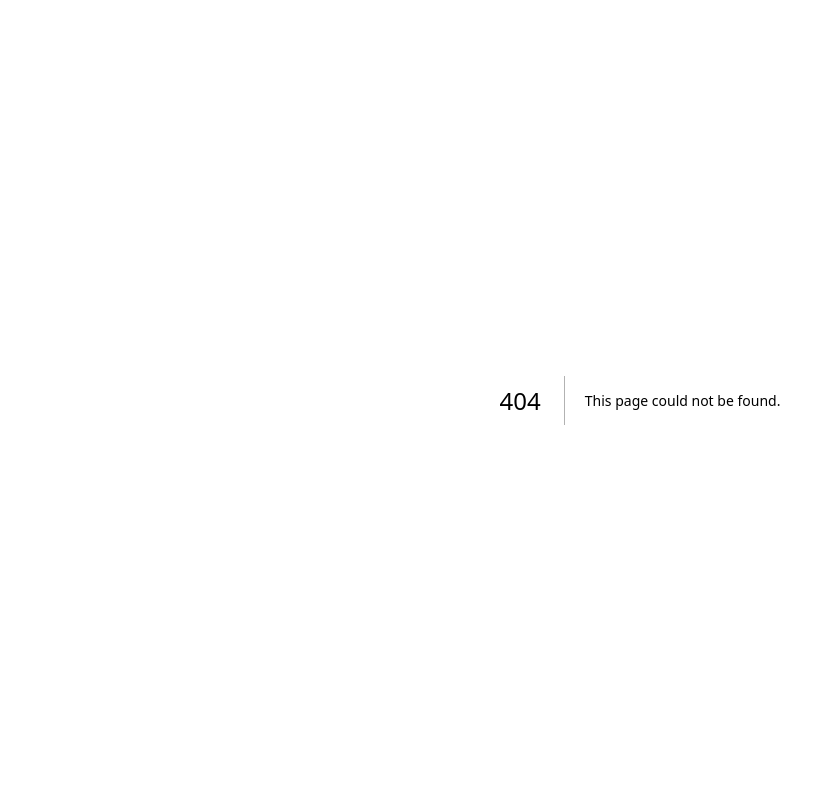
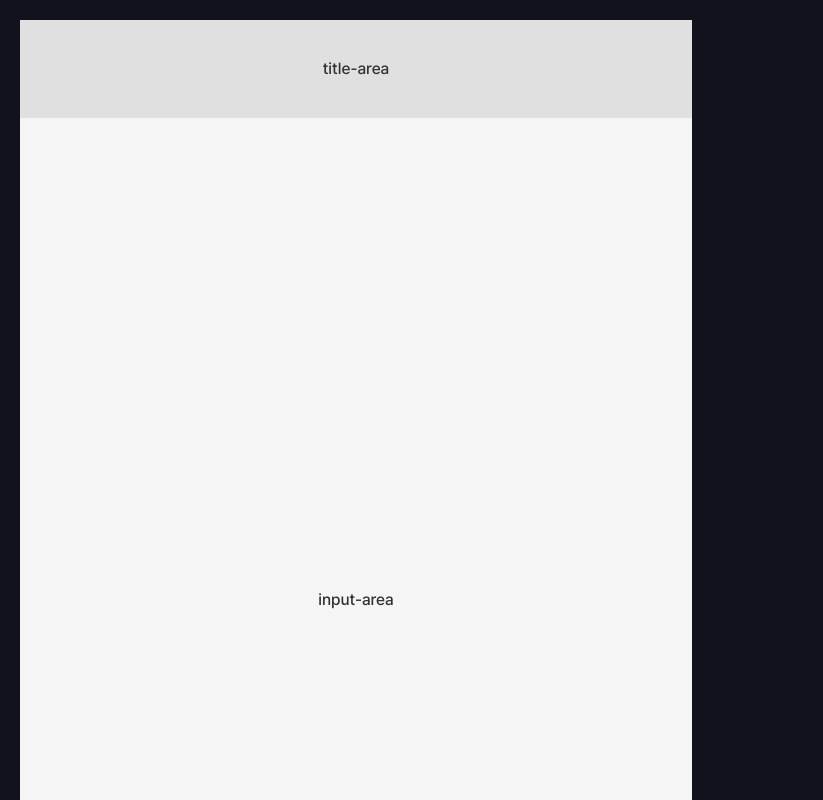
Before and after one commit to szeunkk/ReadyGo, a Next.js app: page /temp in a window 1280 px wide. Before the commit this address had no page. Shown: the whole page, without its empty margins (0-823 px from the left). Built offline with nearby package versions, Linux system fonts and the light colour scheme.

Commit message:
feat: 파티 관련 컴포넌트 및 페이지 업데이트

```diff
--- /dev/null
+++ b/src/app/temp/page.tsx
@@ -0,0 +1,9 @@
+import PartySubmit from '@/components/party-submit';
+
+export default function TempPage() {
+  return (
+    <div style={{ padding: '20px' }}>
+      <PartySubmit />
+    </div>
+  );
+}
--- /dev/null
+++ b/src/components/party-submit/index.tsx
@@ -0,0 +1,11 @@
+import styles from './styles.module.css';
+
+export default function PartySubmit() {
+  return (
+    <div className={styles.container}>
+      <div className={styles.titleArea}>title-area</div>
+      <div className={styles.inputArea}>input-area</div>
+      <div className={styles.buttonArea}>button-area</div>
+    </div>
+  );
+}
--- /dev/null
+++ b/src/components/party-submit/styles.module.css
@@ -0,0 +1,41 @@
+.container {
+  display: flex;
+  flex-direction: column;
+  width: 672px;
+}
+
+.titleArea {
+  width: 672px;
+  height: 98px;
+  background-color: #e0e0e0;
+  display: flex;
+  align-items: center;
+  justify-content: center;
+  font-size: 16px;
+  font-weight: 500;
+  color: #333;
+}
+
+.inputArea {
+  width: 672px;
+  height: 964px;
+  background-color: #f5f5f5;
+  display: flex;
+  align-items: center;
+  justify-content: center;
+  font-size: 16px;
+  font-weight: 500;
+  color: #333;
+}
+
+.buttonArea {
+  width: 672px;
+  height: 96px;
+  background-color: #d0d0d0;
+  display: flex;
+  align-items: center;
+  justify-content: center;
+  font-size: 16px;
+  font-weight: 500;
+  color: #333;
+}
```
Also changed, not shown: src/app/(main)/party/page.tsx (line endings or trailing spaces), src/app/(main)/party/submit/page.tsx (deleted), src/commons/components/input/prompts/prompt.101.ui.txt, src/commons/components/searchbar/prompts/prompt.101.ui.txt, src/components/party-detail/ui/chat-null/chatNull.tsx (line endings or trailing spaces), src/components/party-detail/ui/member-item/memberItem.tsx (line endings or trailing spaces), src/components/party-detail/ui/member-item/styles.module.css (line endings or trailing spaces), src/components/party-submit/prompts/prompt.101.wireframe.txt (added), src/components/party-submit/prompts/prompt.102.ui.txt (added), 1 other file (tests, documents, lock files or other folders).
